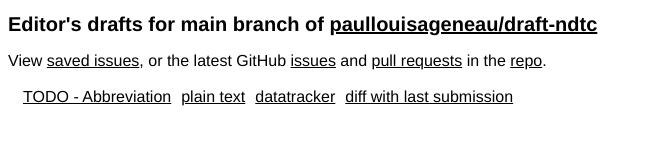
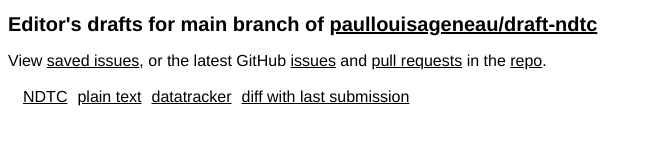
Before and after one commit to paullouisageneau/draft-ageneau-ccwg-ndtc, a plain HTML site: page index.html in a window 1280 px wide. Shown: the whole page, without its empty margins (0-652 px from the left). Drawn offline with Linux system fonts and the light colour scheme.

Commit message:
Script updating gh-pages from f7fbe4a. [ci skip]

```diff
--- a/index.html
+++ b/index.html
@@ -17,10 +17,10 @@
     <p>View <a href="issues.html">saved issues</a>, or the latest GitHub <a href="https://github.com/paullouisageneau/draft-ndtc/issues">issues</a> and <a href="https://github.com/paullouisageneau/draft-ndtc/pulls">pull requests</a> in the <a href="https://github.com/paullouisageneau/draft-ndtc">repo</a>.</p>
     <table id="branch-main">
       <tr>
-        <td><a href="./draft-todo-yourname-protocol.html" class="html draft-todo-yourname-protocol" title="TODO - Your title (HTML)">TODO - Abbreviation</a></td>
-        <td><a href="./draft-todo-yourname-protocol.txt" class="txt draft-todo-yourname-protocol" title="TODO - Your title (Text)">plain text</a></td>
-        <td><a href="https://datatracker.ietf.org/doc/draft-todo-yourname-protocol" class="dt draft-todo-yourname-protocol" title="Datatracker for draft-todo-yourname-protocol">datatracker</a></td>
-        <td><a href="https://author-tools.ietf.org/api/iddiff?doc_1=draft-todo-yourname-protocol&amp;url_2=https://paullouisageneau.github.io/draft-ndtc/draft-todo-yourname-protocol.txt" class="diff draft-todo-yourname-protocol">diff with last submission</a></td>
+        <td><a href="./draft-ageneau-ccwg-ndtc.html" class="html draft-ageneau-ccwg-ndtc" title="Network Delivery Time Control (HTML)">NDTC</a></td>
+        <td><a href="./draft-ageneau-ccwg-ndtc.txt" class="txt draft-ageneau-ccwg-ndtc" title="Network Delivery Time Control (Text)">plain text</a></td>
+        <td><a href="https://datatracker.ietf.org/doc/draft-ageneau-ccwg-ndtc" class="dt draft-ageneau-ccwg-ndtc" title="Datatracker for draft-ageneau-ccwg-ndtc">datatracker</a></td>
+        <td><a href="https://author-tools.ietf.org/api/iddiff?doc_1=draft-ageneau-ccwg-ndtc&amp;url_2=https://paullouisageneau.github.io/draft-ndtc/draft-ageneau-ccwg-ndtc.txt" class="diff draft-ageneau-ccwg-ndtc">diff with last submission</a></td>
         <td></td>
       </tr>
     </table>
```
Also changed, not shown: draft-ageneau-ccwg-ndtc.html (renamed from draft-todo-yourname-protocol.html, +4 -4 lines), draft-ageneau-ccwg-ndtc.txt.
